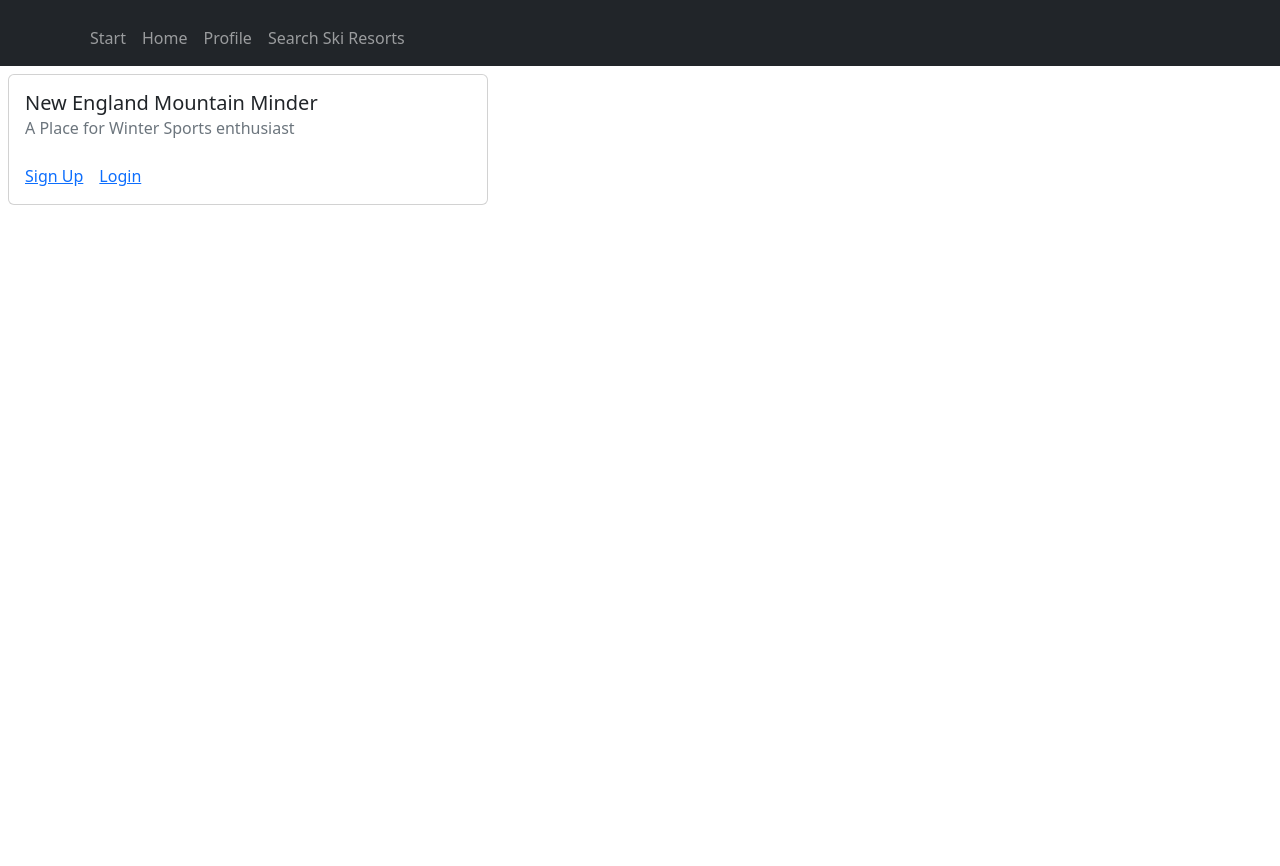
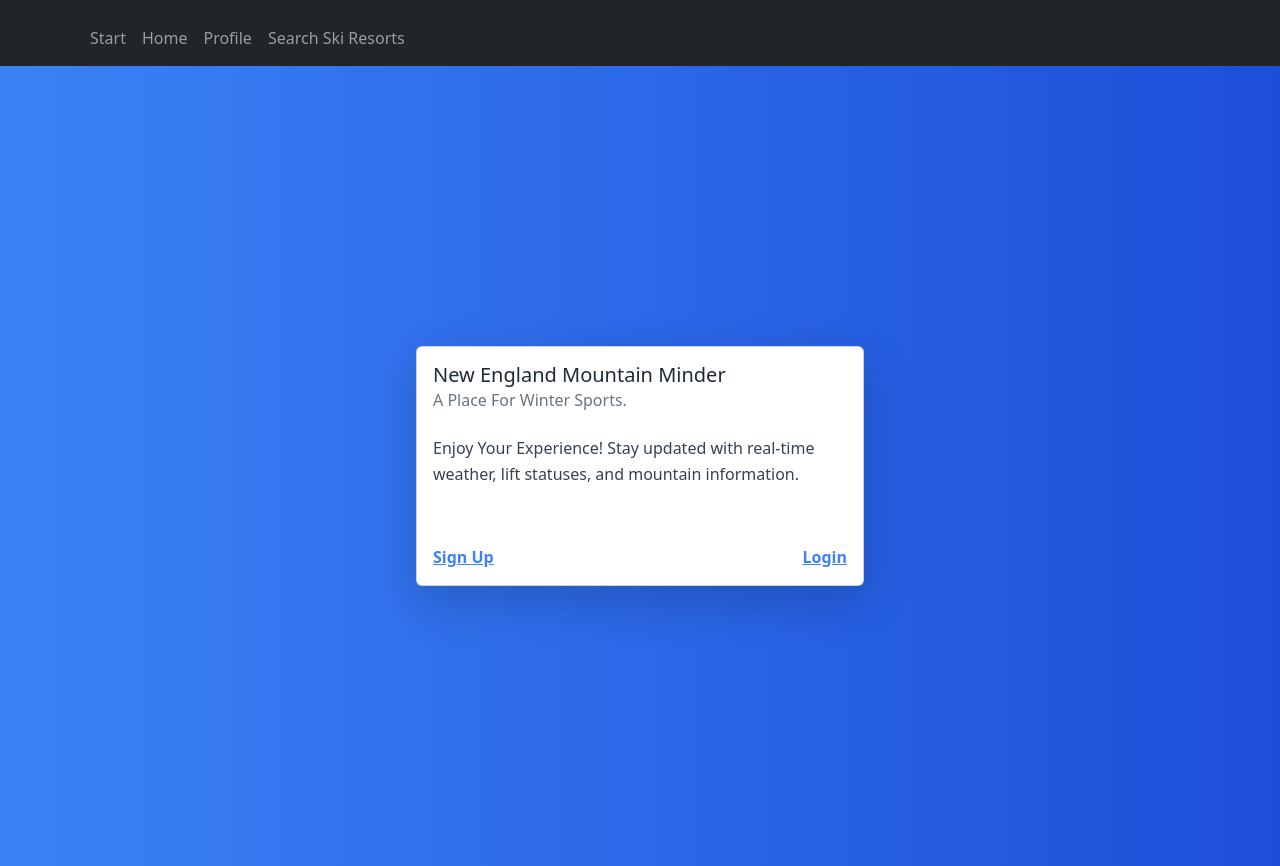
Before and after one commit to JashATSSU/New-england-ski, a React (Create React App) app in the folder frontend/: page / in a window 1280 px wide. Before the commit the page ends 800 px from the top, so only its background shows below. Built offline with nearby package versions, Linux system fonts and the light colour scheme.

Commit message:
Tailwind

```diff
--- a/frontend/package.json
+++ b/frontend/package.json
@@ -6,6 +6,7 @@
     "@testing-library/jest-dom": "^5.16.5",
     "@testing-library/react": "^13.3.0",
     "@testing-library/user-event": "^13.5.0",
+    "autoprefixer": "^10.4.20",
     "axios": "^1.2.1",
     "bootstrap": "^5.2.2",
     "data": "^0.6.1",
@@ -13,11 +14,13 @@
     "jwt-decode": "^3.1.2",
     "moment": "^2.29.4",
     "react": "^18.2.0",
+    "postcss": "^8.4.47",
     "react-bootstrap": "^2.6.0",
     "react-dom": "^18.2.0",
     "react-router-dom": "^6.3.0",
     "react-scripts": "^5.0.1",
     "table": "^6.8.1",
+    "tailwindcss": "^3.4.12",
     "web-vitals": "^2.1.4"
   },
   "scripts": {
--- a/frontend/src/App.js
+++ b/frontend/src/App.js
@@ -9,6 +9,7 @@ import Signup from "./components/pages/registerPage";
 import PrivateUserProfile from "./components/pages/privateUserProfilePage";
 import ResortDetails from "./components/pages/resortDetails";
 import SearchSkiResorts from "./components/pages/searchSkiResorts";
+import './index.css';
 
 const App = () => {
   return (
--- a/frontend/src/components/pages/landingPage.js
+++ b/frontend/src/components/pages/landingPage.js
@@ -1,20 +1,32 @@
-import React, {} from 'react'
+import React from 'react';
 import Card from 'react-bootstrap/Card';
 
 const Landingpage = () => {
-
-    return (
-        <Card style={{ width: '30rem' }} className="mx-2 my-2">
-        <Card.Body>
-          <Card.Title>New England Mountain Minder</Card.Title>
-          <Card.Subtitle className="mb-2 text-muted">A Place for Winter Sports enthusiast</Card.Subtitle>
-          <Card.Text>
+  return (
+    <div className="min-h-screen bg-gradient-to-r from-blue-500 to-blue-700 flex items-center justify-center">
+      <Card style={{ width: '28rem' }} className="shadow-lg rounded-lg overflow-hidden transform transition hover:scale-105 duration-300">
+        <Card.Body className="p-6">
+          <Card.Title className="text-3xl font-bold text-gray-800">
+            New England Mountain Minder
+          </Card.Title>
+          <Card.Subtitle className="mb-4 text-lg text-gray-500">
+            A Place For Winter Sports.
+          </Card.Subtitle>
+          <Card.Text className="text-gray-700 text-base leading-relaxed">
+            Enjoy Your Experience! Stay updated with real-time weather, lift statuses, and mountain information.
           </Card.Text>
-          <Card.Link href="/signup">Sign Up</Card.Link>
-          <Card.Link href="/login">Login</Card.Link>
+          <div className="mt-5 flex justify-between">
+            <Card.Link href="/signup" className="text-blue-500 font-semibold hover:text-blue-700 transition">
+              Sign Up
+            </Card.Link>
+            <Card.Link href="/login" className="text-blue-500 font-semibold hover:text-blue-700 transition">
+              Login
+            </Card.Link>
+          </div>
         </Card.Body>
       </Card>
-    )
-}
+    </div>
+  );
+};
 
-export default Landingpage
+export default Landingpage;
--- a/frontend/src/index.js
+++ b/frontend/src/index.js
@@ -3,6 +3,7 @@ import ReactDOM from "react-dom";
 import App from "./App";
 import 'bootstrap/dist/css/bootstrap.min.css';
 import { BrowserRouter } from "react-router-dom";
+import './index.css'
 // Test Change
 
 ReactDOM.render(
```
